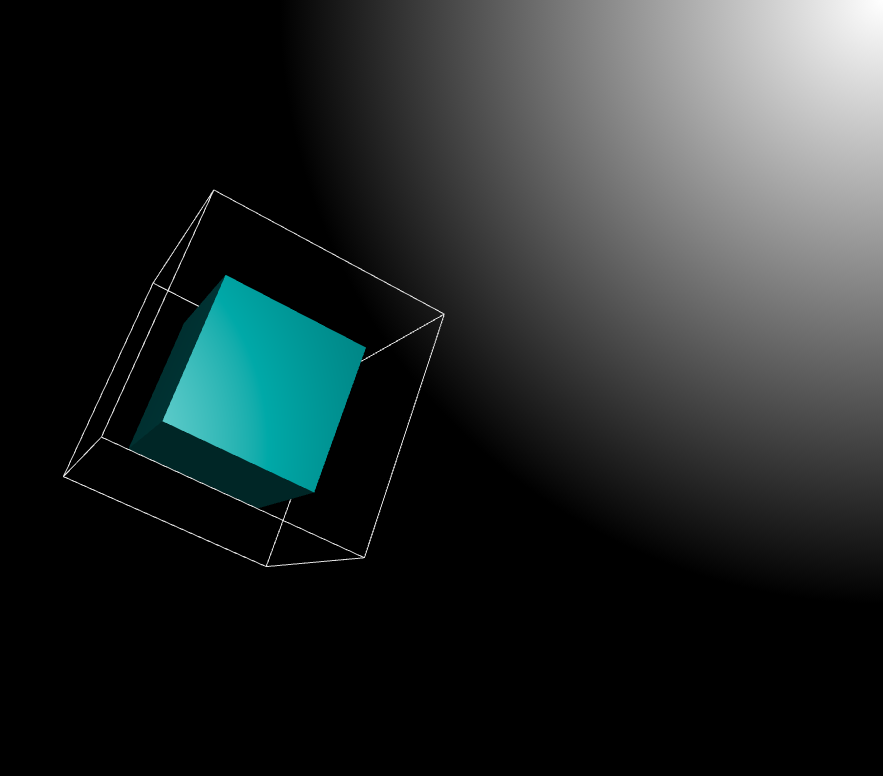
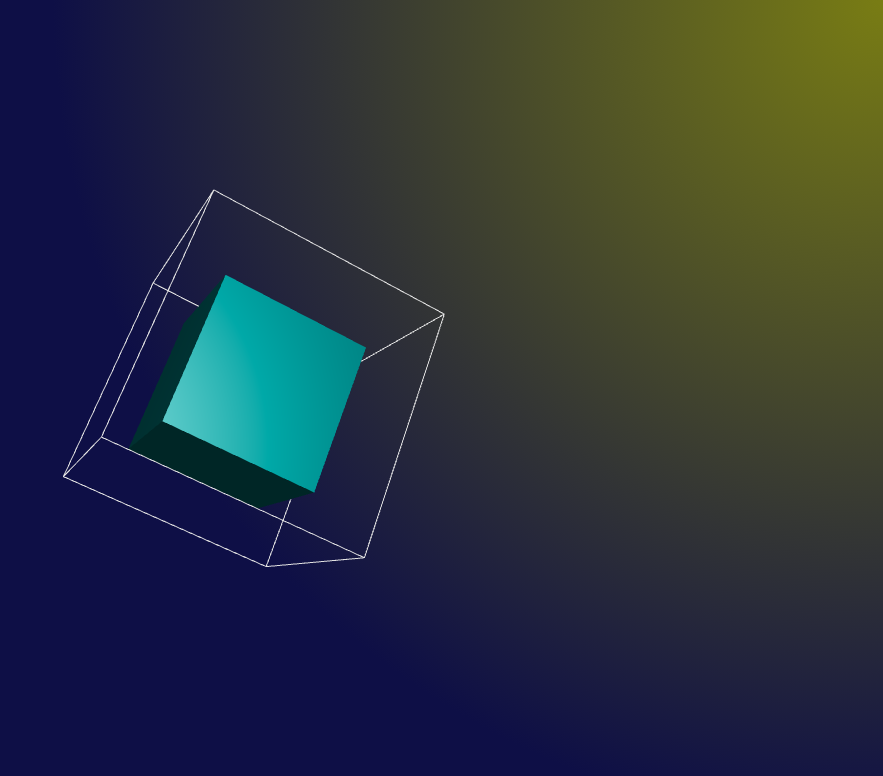
Before and after one commit to Kingobhaisahb/3D-Interactive-ToDo-List, a React (Create React App) app: page / in a window 1280 px wide. Shown: the top 776 px of the page, without its empty margins (397-1280 px from the left). Built offline with nearby package versions, Linux system fonts and the light colour scheme.

Commit message:
3D frontpage part done

```diff
--- a/src/Components/ThreeScene.js
+++ b/src/Components/ThreeScene.js
@@ -30,7 +30,7 @@ export default function ThreeScene() {
       style={{
         height: '100vh',
         width: '100vw',
-        background: 'radial-gradient(circle at 100% 0%, rgba(255, 255, 255, 0.99), #000000ff 40%)',
+        background: 'radial-gradient(circle at 100% 0%, rgba(119, 123, 17, 0.99), #0e0f46ff 55%)',
 }}
 
     >
```
